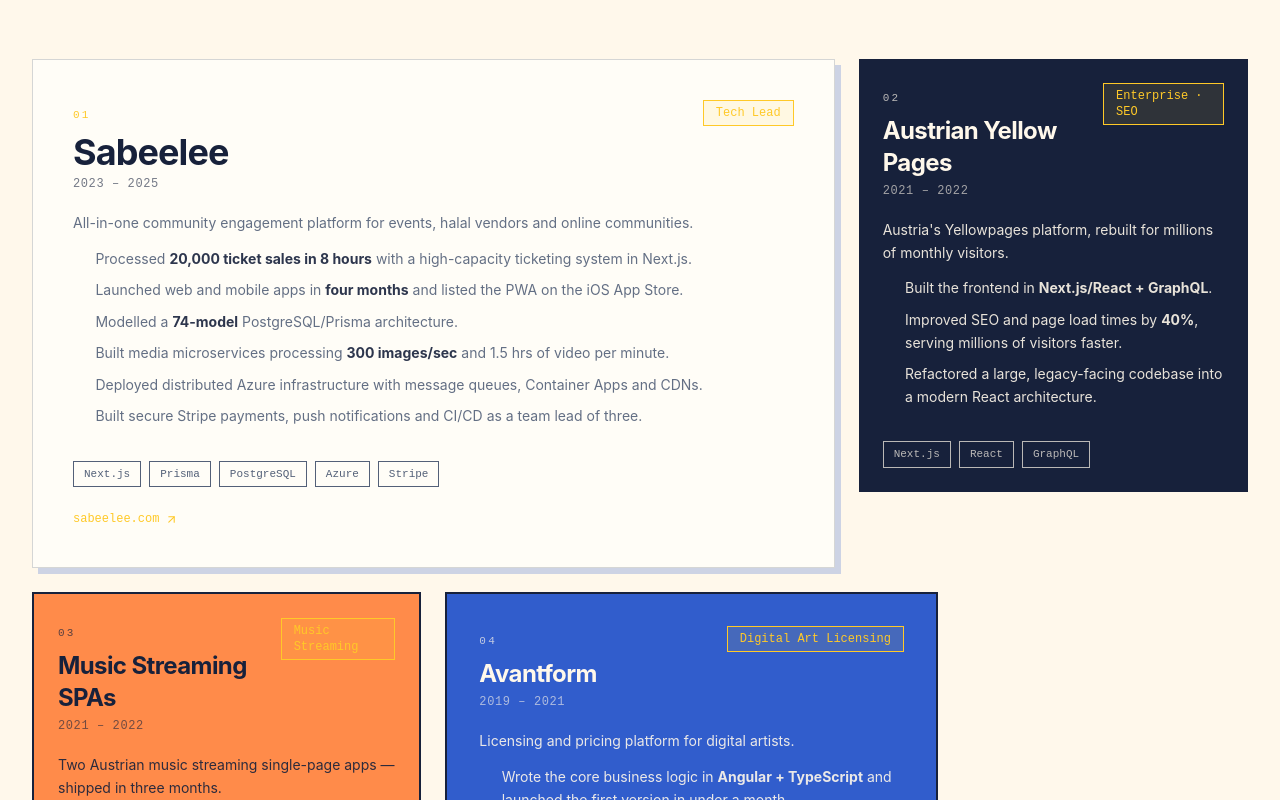
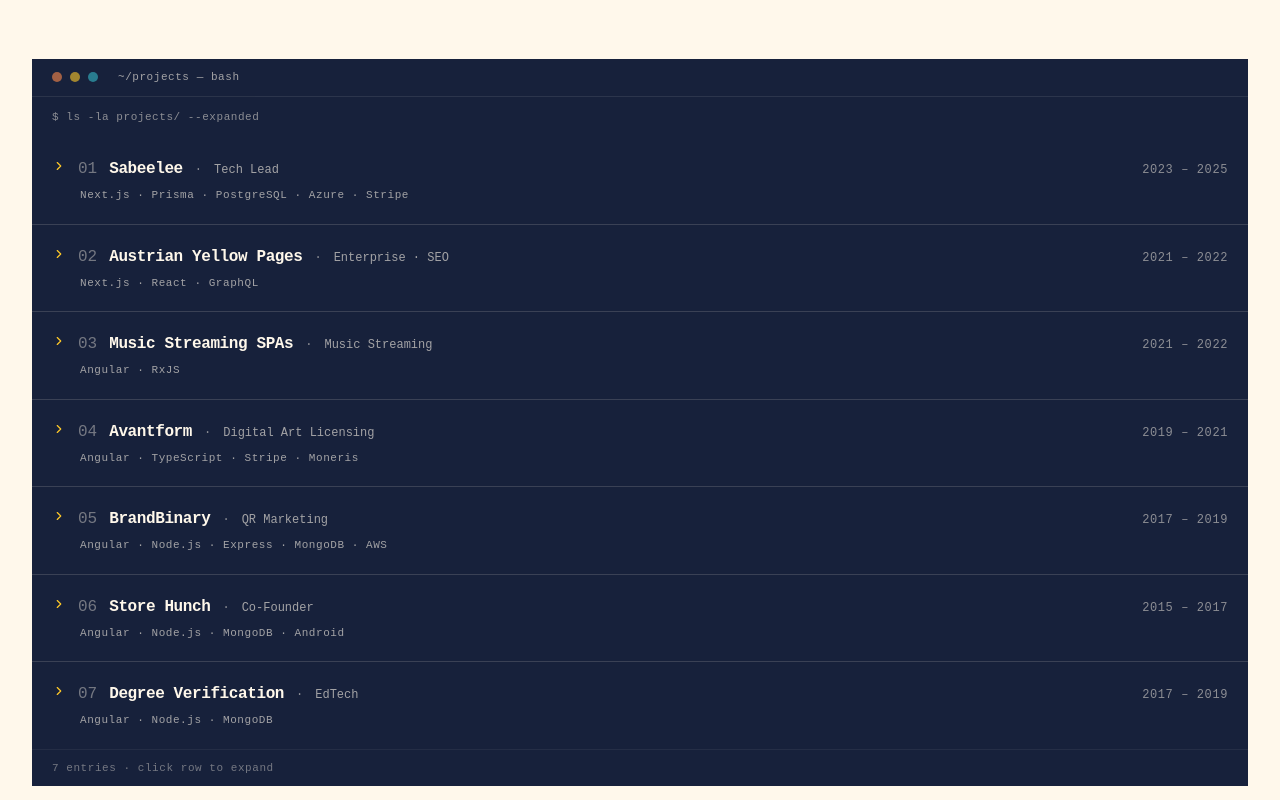
Before and after one commit to hasnainhaider2663/hasnain-cv, a React (Vite) app: page / in a window 1280 px wide. Shown: the part 2600-3400 px from the top of the page. Built offline with nearby package versions, Linux system fonts and the light colour scheme.

Commit message:
feat: terminal log project list
Bash-style log entries inside an ink-block terminal pane with traffic
lights, click-to-expand rows, mono typography, prompt lines.

```diff
--- a/src/components/Projects.tsx
+++ b/src/components/Projects.tsx
@@ -1,66 +1,84 @@
-import { ArrowUpRight } from 'lucide-react'
-import { Pill, Reveal, SectionHeading } from './ui'
+import { useState } from 'react'
+import { ArrowUpRight, ChevronRight } from 'lucide-react'
+import { Reveal, SectionHeading } from './ui'
 import { projects } from '../data/projects'
 
-const LAYOUT = [
-  { cols: 'md:col-span-8', pad: 'p-7 sm:p-10', num: '01', heading: 'text-2xl sm:text-4xl', tone: 'paper' },
-  { cols: 'md:col-span-4', pad: 'p-6', num: '02', heading: 'text-xl sm:text-2xl', tone: 'ink' },
-  { cols: 'md:col-span-4', pad: 'p-6', num: '03', heading: 'text-xl sm:text-2xl', tone: 'coral' },
-  { cols: 'md:col-span-5', pad: 'p-6 sm:p-8', num: '04', heading: 'text-2xl', tone: 'cobalt' },
-  { cols: 'md:col-span-7', pad: 'p-7 sm:p-10', num: '05', heading: 'text-2xl sm:text-4xl', tone: 'paper' },
-  { cols: 'md:col-span-5', pad: 'p-6 sm:p-8', num: '06', heading: 'text-2xl', tone: 'ink' },
-  { cols: 'md:col-span-4', pad: 'p-6', num: '07', heading: 'text-xl sm:text-2xl', tone: 'coral' },
-]
+function Row({ project, idx }: { project: (typeof projects)[number]; idx: number }) {
+  const [open, setOpen] = useState(false)
+  const num = String(idx + 1).padStart(2, '0')
+
+  return (
+    <li className="border-t border-bg/15 first:border-t-0">
+      <button
+        type="button"
+        onClick={() => setOpen(o => !o)}
+        aria-expanded={open}
+        className="group block w-full px-4 py-5 text-left transition-colors hover:bg-bg/5 sm:px-5"
+      >
+        <div className="flex items-baseline gap-3 font-mono text-sm sm:text-base">
+          <ChevronRight size={14} strokeWidth={2} className={`shrink-0 text-accent transition-transform ${open ? 'rotate-90' : ''}`} />
+          <span className="opacity-40">{num}</span>
+          <span className="font-bold tracking-tight">{project.name}</span>
+          <span className="hidden text-xs opacity-50 sm:inline">·</span>
+          <span className="hidden text-xs opacity-60 sm:inline">{project.tag}</span>
+          <span className="ml-auto text-xs tracking-wider opacity-50">{project.period}</span>
+        </div>
+
+        <div className="mt-1.5 ml-7 hidden font-mono text-[11px] tracking-wider opacity-60 sm:block">
+          {project.stack.join('  ·  ')}
+        </div>
+
+        {open && (
+          <div className="mt-4 ml-7 border-l border-accent/40 pl-4">
+            <div className="prose-job text-sm leading-relaxed opacity-90" dangerouslySetInnerHTML={{ __html: project.description }} />
+            <div className="mt-4 flex flex-wrap items-center gap-2 sm:hidden">
+              {project.stack.map(tech => (
+                <span key={tech} className="border border-bg/30 px-2 py-0.5 font-mono text-[10px] opacity-70">{tech}</span>
+              ))}
+            </div>
+            {project.link && (
+              <a
+                href={project.link}
+                target="_blank"
+                rel="noopener noreferrer"
+                className="mt-4 inline-flex items-center gap-1.5 font-mono text-xs text-accent hover:underline"
+              >
+                $ open {project.linkLabel ?? project.link} <ArrowUpRight size={12} strokeWidth={2} />
+              </a>
+            )}
+          </div>
+        )}
+      </button>
+    </li>
+  )
+}
 
 export default function Projects() {
   return (
     <section id="projects" className="section-rule mx-auto max-w-7xl px-5 py-20 sm:px-8 md:py-28">
       <SectionHeading index="02" label="Projects" title="Things I've built, shipped and scaled." lead="Selected products across community, commerce, streaming and edtech." />
 
-      <div className="mt-20 grid items-start gap-6 md:grid-cols-12">
-        {projects.map((project, i) => {
-          const layout = LAYOUT[i % LAYOUT.length]
-          const tone = layout.tone
-          const toneClass =
-            tone === 'ink' ? 'ink-block' : tone === 'cobalt' ? 'border-brutal bg-cobalt text-bg' : tone === 'coral' ? 'border-brutal bg-coral text-fg' : 'paper-panel'
-
-          return (
-            <Reveal key={project.slug} delay={Math.min(i * 0.05, 0.2)} className={layout.cols}>
-              <article className={`${toneClass} flex h-full flex-col ${layout.pad}`}>
-                <div className="flex items-start justify-between gap-4">
-                  <div>
-                    <span className={`font-mono text-[11px] tracking-[0.2em] ${tone === 'paper' ? 'text-accent' : 'opacity-70'}`}>{layout.num}</span>
-                    <h3 className={`mt-2 font-sans font-bold tracking-tight ${layout.heading}`}>{project.name}</h3>
-                    <p className="mt-1 font-mono text-xs tracking-wider opacity-60">{project.period}</p>
-                  </div>
-                  {project.tag && <Pill accent>{project.tag}</Pill>}
-                </div>
-
-                <div className={`prose-job mt-5 flex-1 text-sm leading-relaxed opacity-90 ${tone === 'paper' ? 'text-muted' : ''}`} dangerouslySetInnerHTML={{ __html: project.description }} />
-
-                <div className="mt-6 flex flex-wrap gap-2">
-                  {project.stack.map(tech => (
-                    <span key={tech} className={`border px-2.5 py-1 font-mono text-[11px] ${tone === 'paper' ? 'text-muted' : 'opacity-70'}`}>
-                      {tech}
-                    </span>
-                  ))}
-                </div>
-
-                {project.link && (
-                  <a
-                    href={project.link}
-                    target="_blank"
-                    rel="noopener noreferrer"
-                    className="mt-6 inline-flex items-center gap-1.5 font-mono text-xs text-accent hover:underline"
-                  >
-                    {project.linkLabel ?? project.link} <ArrowUpRight size={13} strokeWidth={2} />
-                  </a>
-                )}
-              </article>
-            </Reveal>
-          )
-        })}
-      </div>
+      <Reveal delay={0.1} className="mt-16 md:mt-20">
+        <div className="ink-block overflow-hidden">
+          <div className="flex items-center gap-2 border-b border-bg/15 px-4 py-2.5 font-mono text-[11px] opacity-60 sm:px-5">
+            <span className="h-2.5 w-2.5 rounded-full bg-coral" />
+            <span className="h-2.5 w-2.5 rounded-full bg-accent" />
+            <span className="h-2.5 w-2.5 rounded-full bg-sky" />
+            <span className="ml-3 tracking-wider">~/projects — bash</span>
+          </div>
+          <div className="px-4 py-3 font-mono text-[11px] tracking-wider opacity-50 sm:px-5">
+            $ ls -la projects/ --expanded
+          </div>
+          <ul>
+            {projects.map((project, i) => (
+              <Row key={project.slug} project={project} idx={i} />
+            ))}
+          </ul>
+          <div className="border-t border-bg/15 px-4 py-2.5 font-mono text-[11px] tracking-wider opacity-40 sm:px-5">
+            {projects.length} entries · click row to expand
+          </div>
+        </div>
+      </Reveal>
     </section>
   )
 }
```
